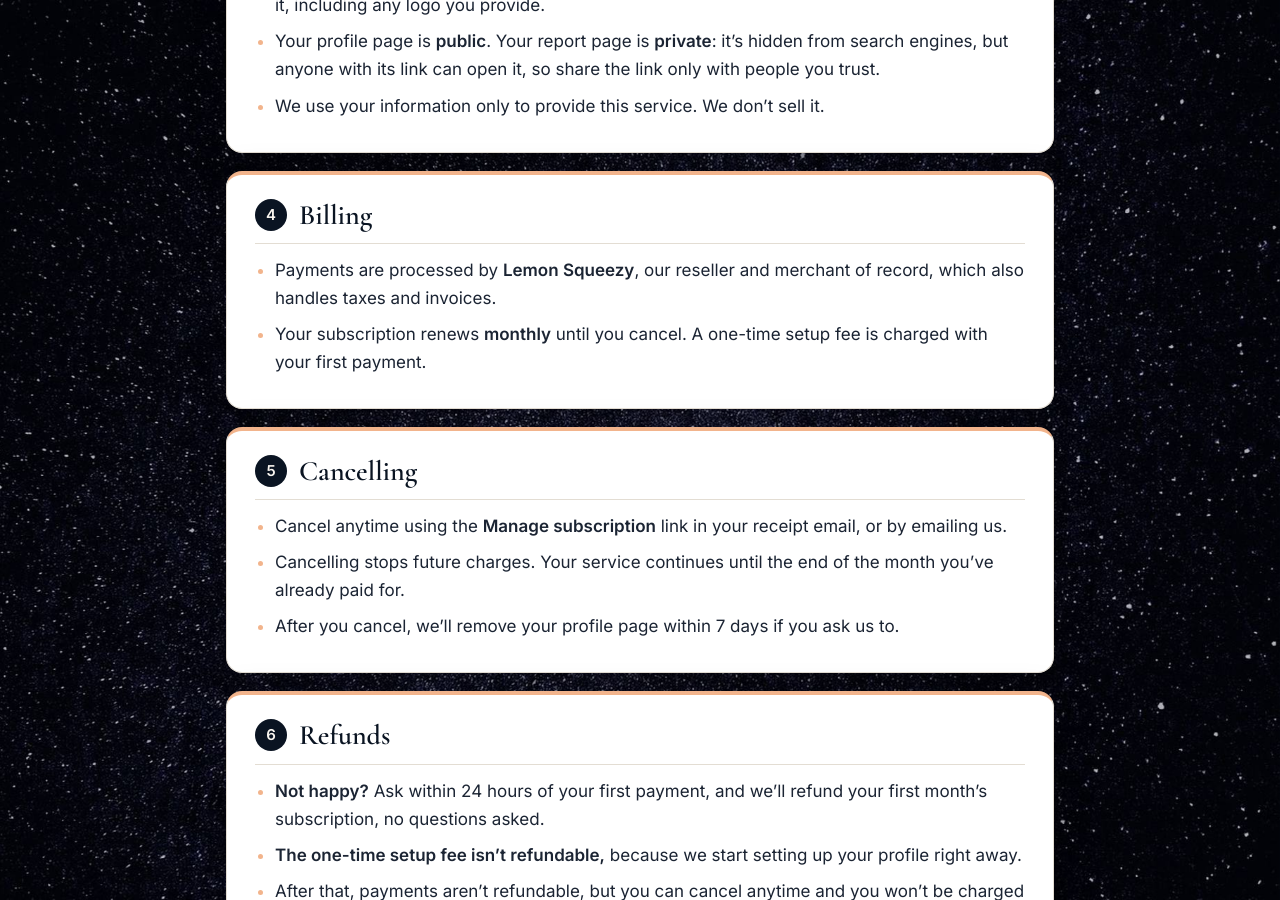
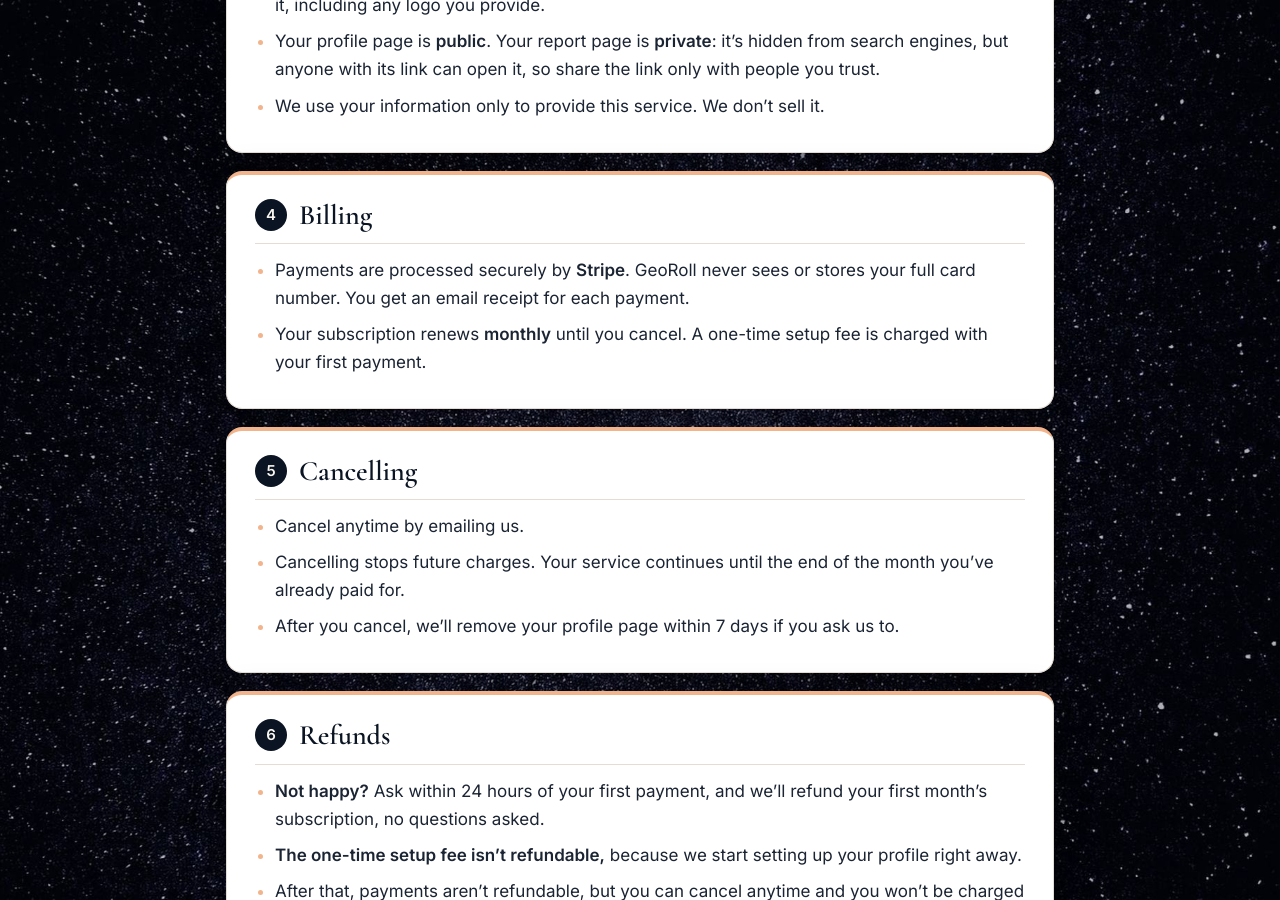
Before and after one commit to GeoRoll/geo-portal, a Jekyll site: the page built from terms.md, in a window 1280 px wide and 900 px high, scrolled down 1327 px. Built offline with Jekyll 4.4.1, drawn with Linux system fonts in a browser that asks for light colours; some of the changed text lies outside the part shown.

Commit message:
Site: update terms.md

```diff
--- a/terms.md
+++ b/terms.md
@@ -51,7 +51,7 @@ AI tools and search engines decide on their own what to show, and no one control
 
 ## Billing
 
-- Payments are processed by **Lemon Squeezy**, our reseller and merchant of record, which also handles taxes and invoices.
+- Payments are processed securely by **Stripe**. GeoRoll never sees or stores your full card number. You get an email receipt for each payment.
 - Your subscription renews **monthly** until you cancel. A one-time setup fee is charged with your first payment.
 
 </section>
@@ -60,7 +60,7 @@ AI tools and search engines decide on their own what to show, and no one control
 
 ## Cancelling
 
-- Cancel anytime using the **Manage subscription** link in your receipt email, or by emailing us.
+- Cancel anytime by emailing us{% if site.billing_portal_url %}, or on your [billing page]({{ site.billing_portal_url }}), where you can also update your card and see past receipts{% endif %}.
 - Cancelling stops future charges. Your service continues until the end of the month you've already paid for.
 - After you cancel, we'll remove your profile page within 7 days if you ask us to.
 
```
Also changed, not shown: other parts of terms.md (+1 -1 lines).
